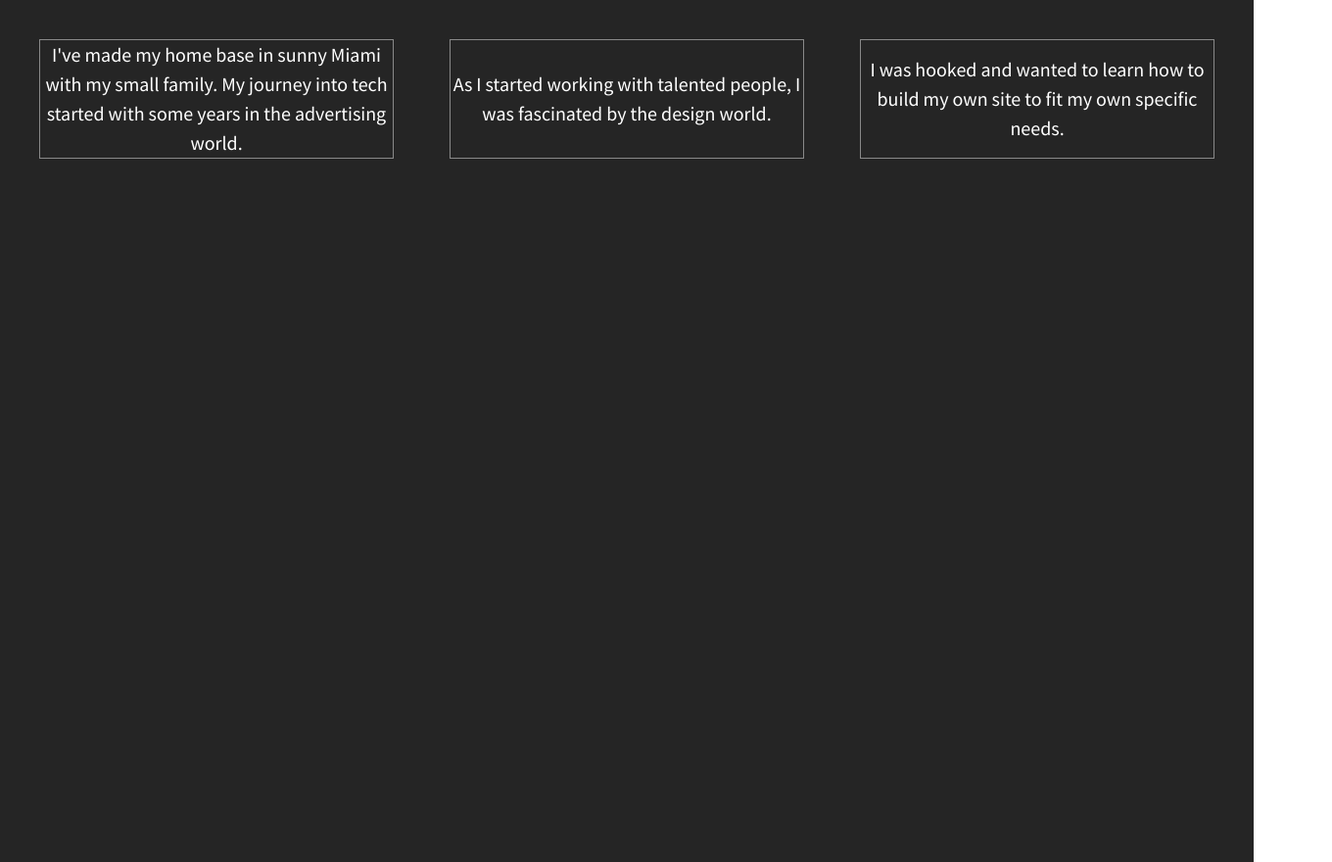
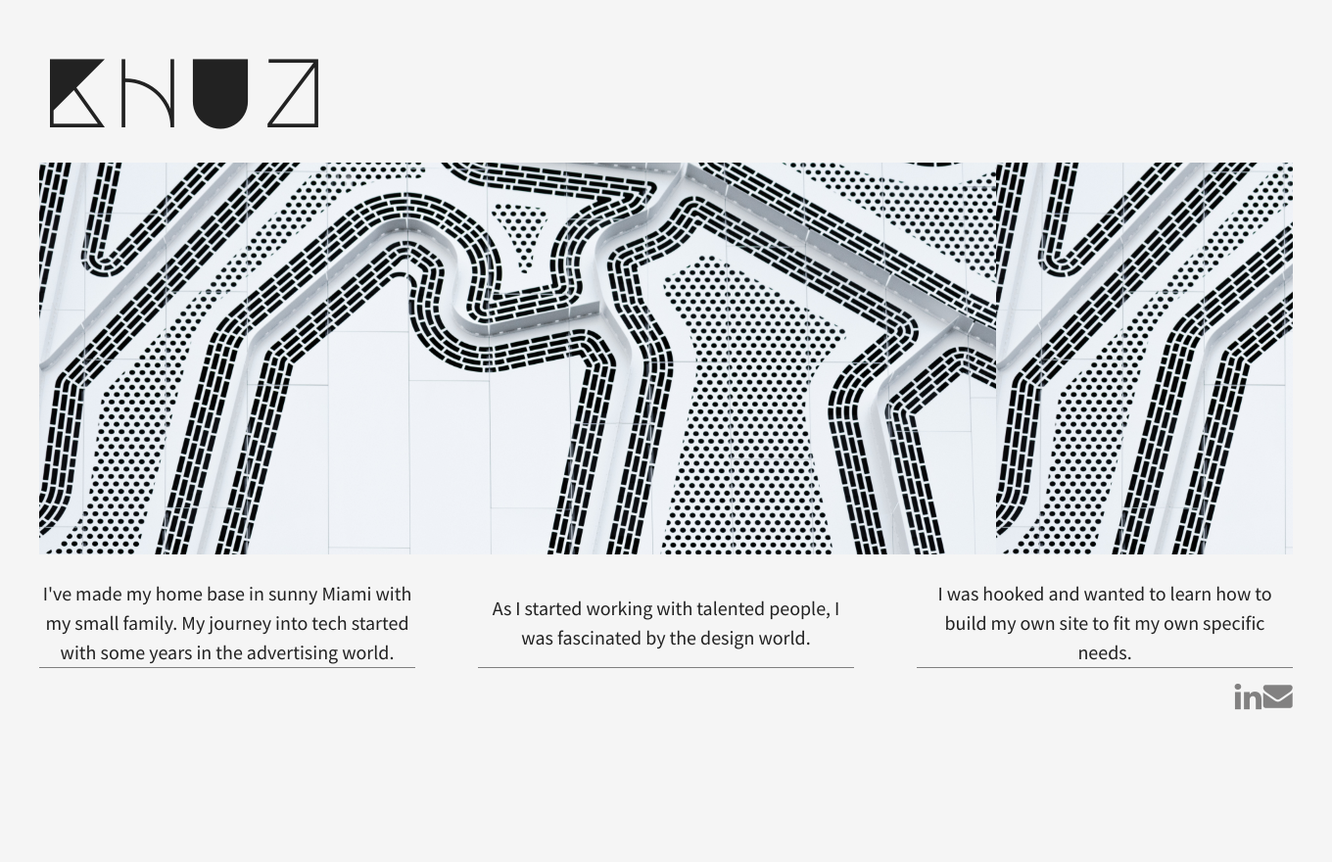
Before and after one commit to khuzca/divs-flexbox-starter, a plain HTML site: page index.html in a window 1280 px wide. Shown: the whole page at 98% size, 1360 px wide, since content can reach past the window. Drawn offline with nearby package versions, Linux system fonts and the light colour scheme.

Commit message:
Finish layout

```diff
--- a/css/main.css
+++ b/css/main.css
@@ -102,37 +102,77 @@ html {
   width: 100%;
 }
 
+header {
+  font-family: 'Major Mono Display', monospace;
+  font-size: 100px;
+}
+
+
+
 body {
   font-family: 'Source Sans Pro', sans-serif;
   font-weight: 400;
   padding: 2em;
   font-size: 1.25em;
   height: 100%;
-  background-color: #252525;
+  background-color: #F5F5F5;
+  width: 100%;
 }
+
+
+header {
+  display: flex;
+  justify-content: flex-start;
+  align-items: center;
+  align-content: space-between;
+  background-color: #F5F5F5;
+  height: 100px;
+  width: 100%;
+}
+
+footer {
+  display: flex;
+  justify-content: flex-end;
+
+
+}
+
+main {
+  display: flex;
+  justify-content: center;
+  align-items: center;
+  background: url(../img/usama.jpg) repeat;
+  background-color: #F5F5F5;
+  height: 400px;
+  width: 100%;
+  margin-bottom: 2%;
+  margin-top: 2%;
+}
+
 
 .wrapper {
   /*add display:flex and set justify-content to space-between*/
   display: flex;
   justify-content: space-between;
   font-weight: 400;
+  line-height: normal;
 
 
 }
 
 .div-1, .div-2, .div-3 {
   /*give the divs a width of 30%, add display:flex, set justify-content and align-items to center*/
+
   display: flex;
   width: 30%;
   justify-content: center;
   align-items: center;
-  color: #fff;
   line-height: 1.5em;
   font-size: 1em;
-  background-color: #252525;
-  border: 0.25px solid #898989;
+  background-color: #F5F5F5;
   text-align: center;
-
+  border-bottom: 0.5px grey solid;
+  margin-bottom: 1%;
 
 }
 
--- a/index.html
+++ b/index.html
@@ -15,25 +15,35 @@
         <script src="js/vendor/modernizr-2.8.3.min.js"></script>
         <link href='http://fonts.googleapis.com/css?family=Lora:700' rel='stylesheet' type='text/css'>
         <link href='http://fonts.googleapis.com/css?family=Source+Sans+Pro:400,700' rel='stylesheet' type='text/css'>
+        <link href="https://fonts.googleapis.com/css2?family=Lora:wght@400;700&display=swap" rel="stylesheet">
+        <link href="https://fonts.googleapis.com/css2?family=Raleway:wght@400;500;600&display=swap" rel="stylesheet">
+        <link href="https://fonts.googleapis.com/css2?family=Major+Mono+Display&display=swap" rel="stylesheet">
     </head>
     <body>
         <!--[if lt IE 8]>
             <p class="browserupgrade">You are using an <strong>outdated</strong> browser. Please <a href="http://browsehappy.com/">upgrade your browser</a> to improve your experience.</p>
         <![endif]-->
 
+        <section class="flex-container">
+            <header>KHUZ</header>
+            <main> </main>
             <section class="wrapper">
                 <div class="div-1">
                     I've made my home base in sunny Miami with my small family. My journey into tech started with some years in the advertising world.
-
                 </div>
                 <div class="div-2">
                     As I started working with talented people, I was fascinated by the design world.
-
                 </div>
                 <div class="div-3">
                     I was hooked and wanted to learn how to build my own site to fit my own specific needs.
                 </div>
             </section>
+            <footer>
+              <a href="https://www.linkedin.com/in/katzhernandez"><img src="img/linkedIn.png" alt="linkedin icon" /></a>
+              <a href="mailto:hello@katzhernandez.com"><img src="img/envelope.png" id="envelope" alt="envelope icon" /></a>
+            </footer>
+        </section>
+
 
         <script src="https://ajax.googleapis.com/ajax/libs/jquery/1.11.3/jquery.min.js"></script>
         <script>window.jQuery || document.write('<script src="js/vendor/jquery-1.11.3.min.js"><\/script>')</script>
```
Also changed, not shown: img/envelope.png (added), img/linkedIn.png (added), img/usama.jpg (added), img/ussamalow.jpg (added), 2 other files. Lines whose indentation alone changed are shown as unchanged.
